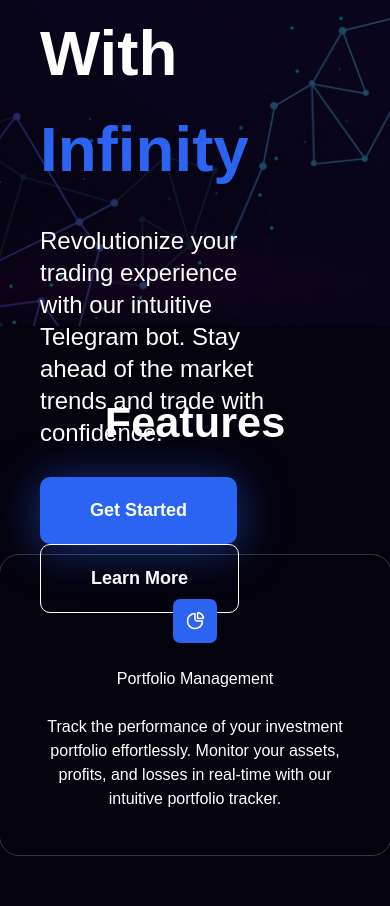
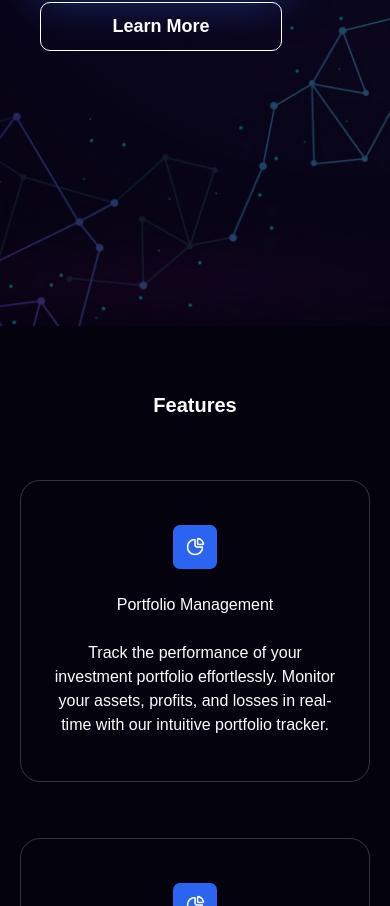
Before and after one commit to Infinity-PerpEx/INFINITY-FRONTEND, a React (Vite) app: page / in a window 390 px wide. Shown: the part 518-1424 px from the top of the page. Built offline with nearby package versions, Linux system fonts and the light colour scheme.

Commit message:
feat: making it responsive

```diff
--- a/src/components/Footer.jsx
+++ b/src/components/Footer.jsx
@@ -6,7 +6,7 @@ const Footer = () => {
   return (
     <Main className="grid lg:grid-cols-3 grid-cols-1 place-items-center">
       <Logo />
-      <p className="lg:pb-0 pb-10 ">Infinitybot.io © 2023</p>
+      <p className="lg:pb-0 pb-6 ">Infinitybot.io © 2023</p>
       <div className="flex">
         <p className="pr-11">Telegram</p>
         <p>Twitter</p>
--- a/src/components/Logo.jsx
+++ b/src/components/Logo.jsx
@@ -5,8 +5,8 @@ const Logo = () => {
   return (
     <>
       <div className="flex items-center">
-        <img src={logo} alt="logo" />
-        <p className="text-3xl pl-2.5">Infinity</p>
+        <img src={logo} alt="logo" className="w-5 h-5 lg:w-auto lg:h-auto" />
+        <p className="lg:text-3xl text-xl pl-2.5">Infinity</p>
       </div>
     </>
   );
--- /dev/null
+++ b/src/hooks/useMediaQuery.js
@@ -0,0 +1,17 @@
+import React from "react";
+
+function useMediaQuery(query) {
+  const [matches, setMatches] = React.useState(false);
+  React.useEffect(() => {
+    const matchQueryList = window.matchMedia(query);
+    function handleChange(e) {
+      setMatches(e.matches);
+    }
+    matchQueryList.addEventListener("change", handleChange);
+    return () => {
+      matchQueryList.removeEventListener("change", handleChange);
+    };
+  }, [query]);
+  return matches;
+}
+export default useMediaQuery;
--- a/src/sections/Home/Features.jsx
+++ b/src/sections/Home/Features.jsx
@@ -4,7 +4,7 @@ import pc from "../../assets/pc.png";
 
 const Features = () => {
   return (
-    <Main className="px-16">
+    <Main className="lg:px-16 px-5">
       <div>
         <p className="pt-16 text-center font-bold text">Features</p>
         <div className="grid lg:grid-cols-3 place-items-center grid-cols-1">
@@ -22,7 +22,7 @@ const Features = () => {
             </div>
           ))}
         </div>
-        <div className="grid lg:grid-cols-2 grid-cols-1 place-items-center lg:px-56 px-0">
+        <div className="grid lg:grid-cols-2 grid-cols-1 place-items-center lg:px-56">
           {[1, 2].map((data) => (
             <div className="box flex flex-col items-center px-8 py-11 mb-14">
               <div className="p-3 bg-white img_box">
@@ -60,9 +60,17 @@ const Main = styled.div`
   .text {
     font-size: 43.31px;
     padding-bottom: 99px;
+
+    @media (max-width: 768px) {
+      padding-bottom: 60px;
+      font-size: 20px;
+    }
   }
   .box {
     width: 393px;
     text-align: center;
+    @media (max-width: 768px) {
+      width: auto;
+    }
   }
 `;
--- a/src/sections/Home/Hero.jsx
+++ b/src/sections/Home/Hero.jsx
@@ -6,17 +6,17 @@ const Hero = () => {
   return (
     <Main className="flex lg:px-0 px-10">
       <div
-        className=""
-        style={{ width: "813px", marginRight: "68px", marginTop: "31px" }}
+        className="lg:mt-8 mt-2"
+        style={{ width: "813px", marginRight: "68px" }}
       >
         <p className="tittle">
           Trade Smarter With <span>Infinity</span>
         </p>
-        <p className="text-2xl font-normal py-7">
+        <p className="lg:text-2xl text-lg font-normal py-7">
           Revolutionize your trading experience with our intuitive Telegram bot.
           Stay ahead of the market trends and trade with confidence.
         </p>
-        <div>
+        <div className="flex lg:flex-row flex-col">
           <button className="btn1">Get Started</button>
           <button className="btn2">Learn More</button>
         </div>
@@ -34,10 +34,16 @@ const Main = styled.div`
   color: white;
   justify-content: center;
   margin-top: 174px;
+
+  @media (max-width: 768px) {
+    margin-top: 30px;
+  }
   .tittle {
     font-size: 63.71px;
     font-weight: 700;
-
+    @media (max-width: 768px) {
+      font-size: 33.71px;
+    }
     span {
       color: hsla(223, 88%, 56%, 1);
     }
@@ -54,6 +60,12 @@ const Main = styled.div`
     font-weight: 700;
     font-size: 18px;
     margin-right: 33px;
+
+    @media (max-width: 768px) {
+      width: 100%;
+      padding: 10px 20px;
+      margin-bottom: 10px;
+    }
   }
   .btn2 {
     padding: 20px 50px;
@@ -61,5 +73,9 @@ const Main = styled.div`
     font-weight: 700;
     font-size: 18px;
     border: 1px solid white;
+
+    @media (max-width: 768px) {
+      padding: 10px 20px;
+    }
   }
 `;
--- a/src/sections/HowItWork.jsx
+++ b/src/sections/HowItWork.jsx
@@ -1,16 +1,23 @@
 import React from "react";
 import styled from "styled-components";
+import useMediaQuery from "../hooks/useMediaQuery";
 
 const HowItWork = () => {
+  const isIPad = window.innerWidth;
+
   return (
     <Main className="grid lg:grid-cols-2 grid-cols-1">
       <div className="mb-20">
-        <p className="text-5xl font-bold">How it works</p>
-        <p className="text-xl pt-6">Follow these instructions to get started</p>
+        <p className="text-2xl lg:text-5xl font-bold">How it works</p>
+        <p className="text-base lg:text-xl pt-6">
+          Follow these instructions to get started
+        </p>
       </div>
       <div>
         {[1, 2, 3, 4].map((val, i) => (
           <div className={`flex items-center mb-16 relative `}>
+            {isIPad >= 1000 == true ? (
+              <>
                 {val == 4 ? (
                   ""
                 ) : (
@@ -24,8 +31,12 @@ const HowItWork = () => {
                 <div className="no">
                   <p>{i + 1}</p>
                 </div>
+              </>
+            ) : null}
             <div>
-              <p className="pb-5 text-3xl">Sign up for the bot on Telegram</p>
+              <p className="pb-5 lg:text-3xl text-xl">
+                Sign up for the bot on Telegram
+              </p>
               <p className="text-base">
                 Get started by simply adding our bot on Telegram. It takes just
                 a few clicks to access powerful trading tools and resources.
@@ -44,6 +55,10 @@ const Main = styled.div`
   background: hsla(250, 75%, 3%, 1);
   color: white;
   padding: 178px 85px;
+
+  @media (max-width: 1108px) {
+    padding: 78px 15px;
+  }
   .line::before {
     content: "";
     position: absolute;
@@ -55,19 +70,29 @@ const Main = styled.div`
   .line1::before {
     height: 30px;
     top: 70px;
+    @media (max-width: 1108px) {
+      height: 90px;
+      top: 10px;
+    }
   }
   .line2::before {
     height: 20px;
     top: 115px;
+    @media (max-width: 1108px) {
+    }
   }
 
   .line3::before {
     height: 20px;
     top: 155px;
+    @media (max-width: 1108px) {
+    }
   }
   .line4::before {
     height: 30px;
     top: 190px;
+    @media (max-width: 1108px) {
+    }
   }
 
   .no {
```
Lines whose indentation alone changed are shown as unchanged.
